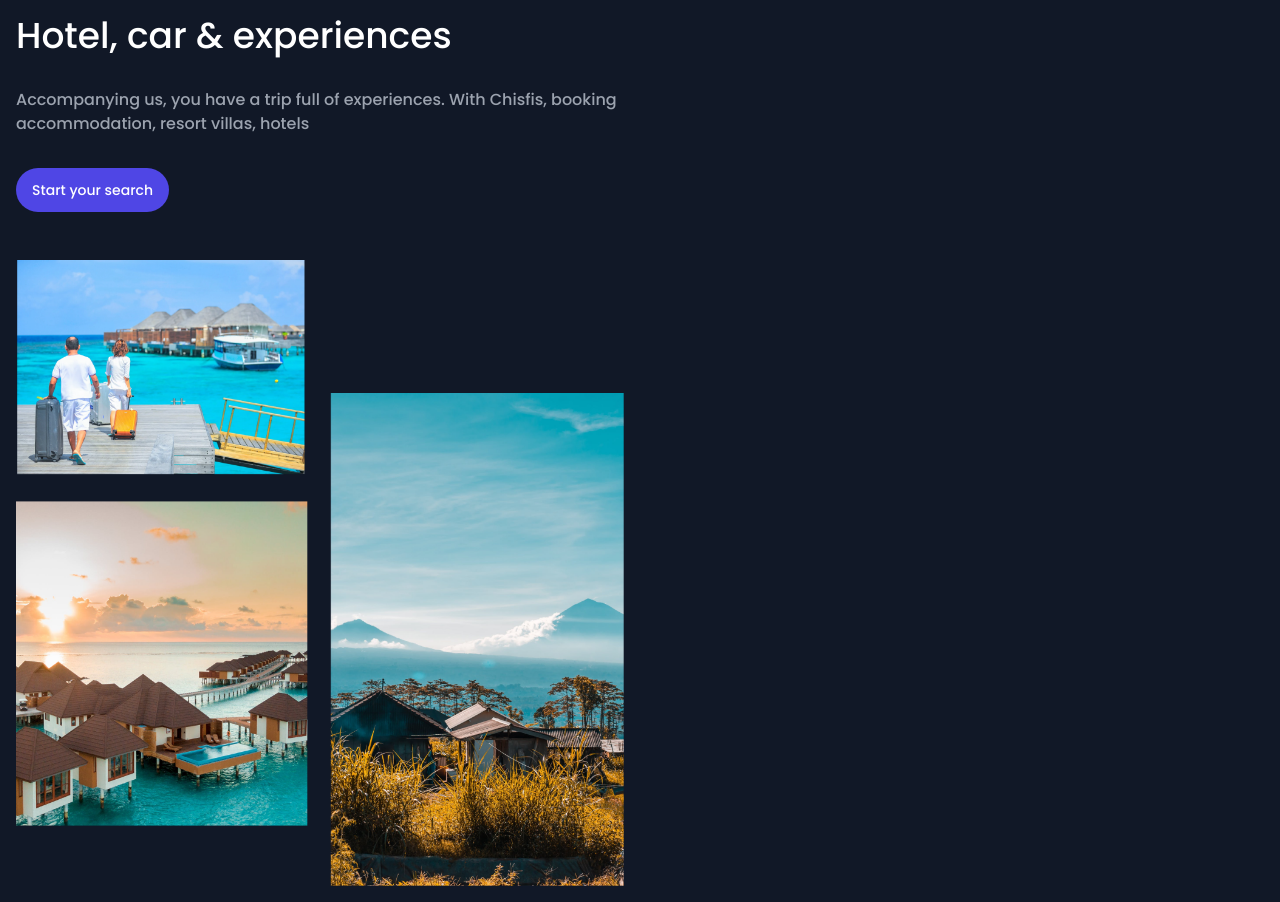
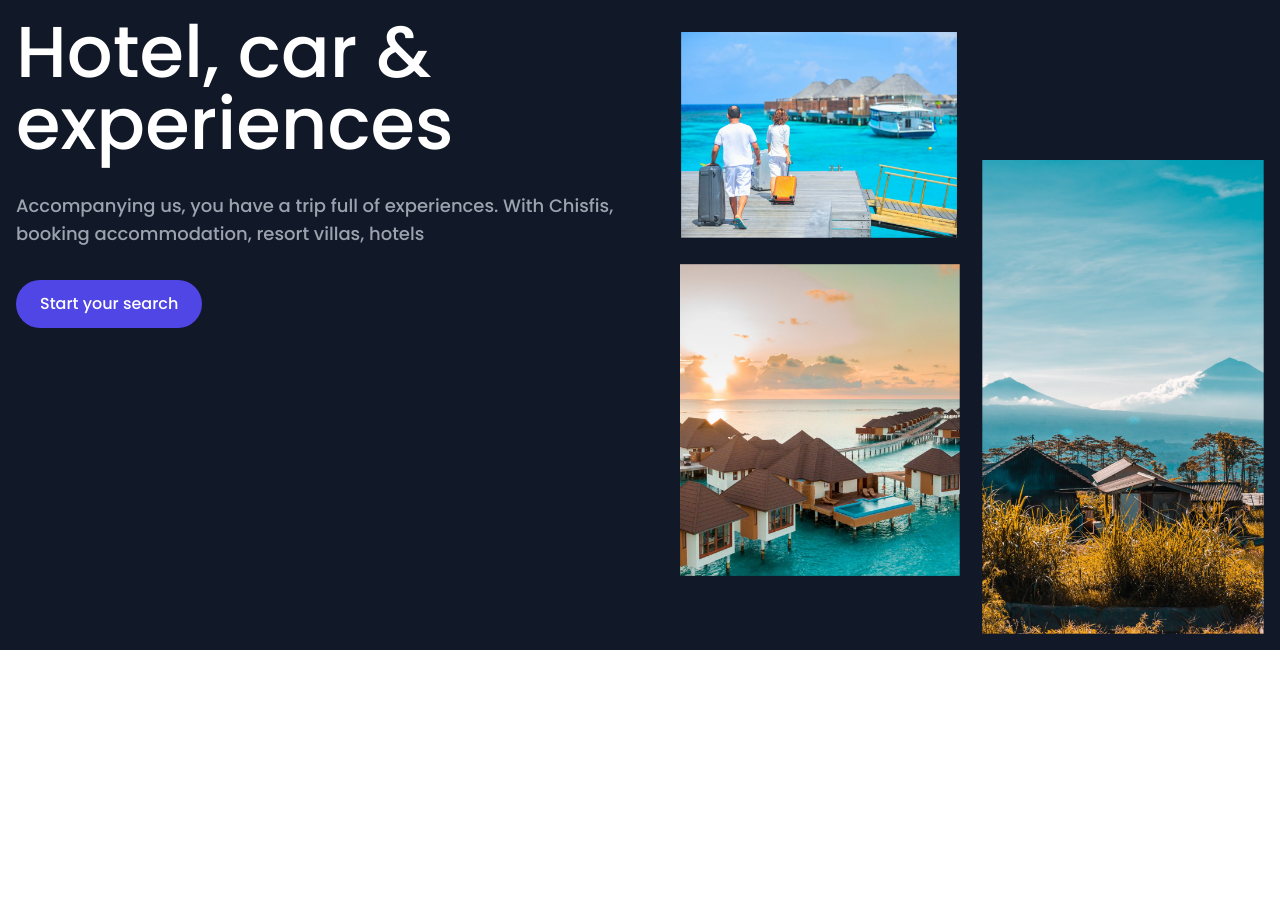
Before and after one commit to kshitijpatel7237/e_cell_A, a React (Create React App) app in the folder client/: page / in a window 1280 px wide. After the commit the page ends 800 px from the top, so only its background shows below. Built offline with nearby package versions, Linux system fonts and the light colour scheme.

Commit message:
Made content in Landing Component responsive

```diff
--- a/client/src/Components/Landing/Landing.jsx
+++ b/client/src/Components/Landing/Landing.jsx
@@ -2,14 +2,16 @@ import React from "react"
 
 const Landing = () => {
 	return (
-		<div className="text-left text-white bg-custom-primary">
-			<div className="p-4 font-medium lg:w-1/2">
-				<h1 className="text-4xl">Hotel, car & experiences</h1>
-				<p className="mt-8 text-gray-400">Accompanying us, you have a trip full of experiences. With Chisfis, booking accommodation, resort villas, hotels</p>
-				<button className="px-4 py-3 mt-8 text-sm font-medium rounded-3xl bg-custom-button-accent">Start your search</button>
-			</div>
-			<div className="p-4 mt-4 lg:w-1/2">
-				<img className="w-full" src="/images/hero-right.png" />
+		<div className="flex justify-center w-full bg-custom-primary">
+			<div className="max-w-screen-xl text-left text-white lg:flex p-auto">
+				<div className="p-4 font-medium lg:w-1/2">
+					<h1 className="text-4xl md:text-5xl xl:text-7xl">Hotel, car & experiences</h1>
+					<p className="mt-8 text-gray-400 md:text-lg">Accompanying us, you have a trip full of experiences. With Chisfis, booking accommodation, resort villas, hotels</p>
+					<button className="px-4 py-3 mt-8 text-sm font-medium md:px-6 md:text-base rounded-3xl bg-custom-button-accent">Start your search</button>
+				</div>
+				<div className="p-4 mt-4 lg:w-1/2 lg:pl-10">
+					<img className="w-full" src="/images/hero-right.png" />
+				</div>
 			</div>
 		</div>
 	)
```
